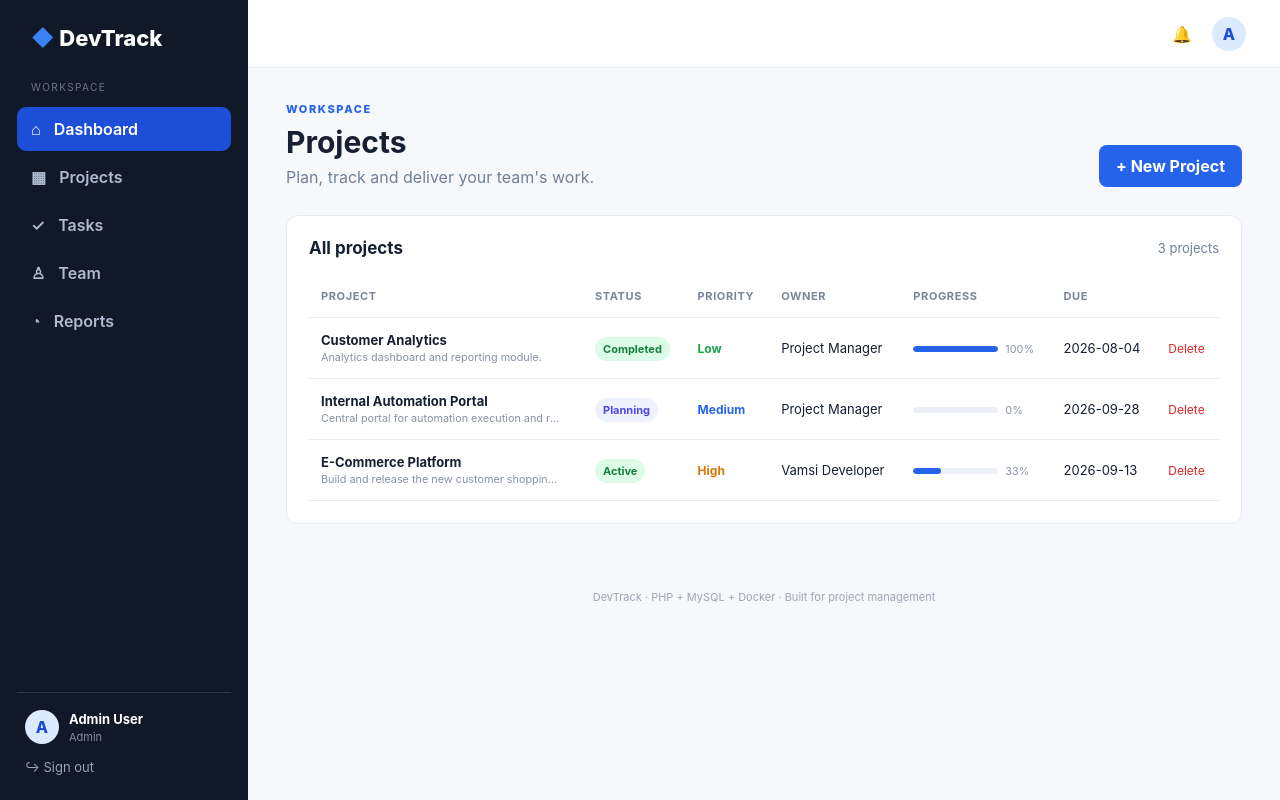
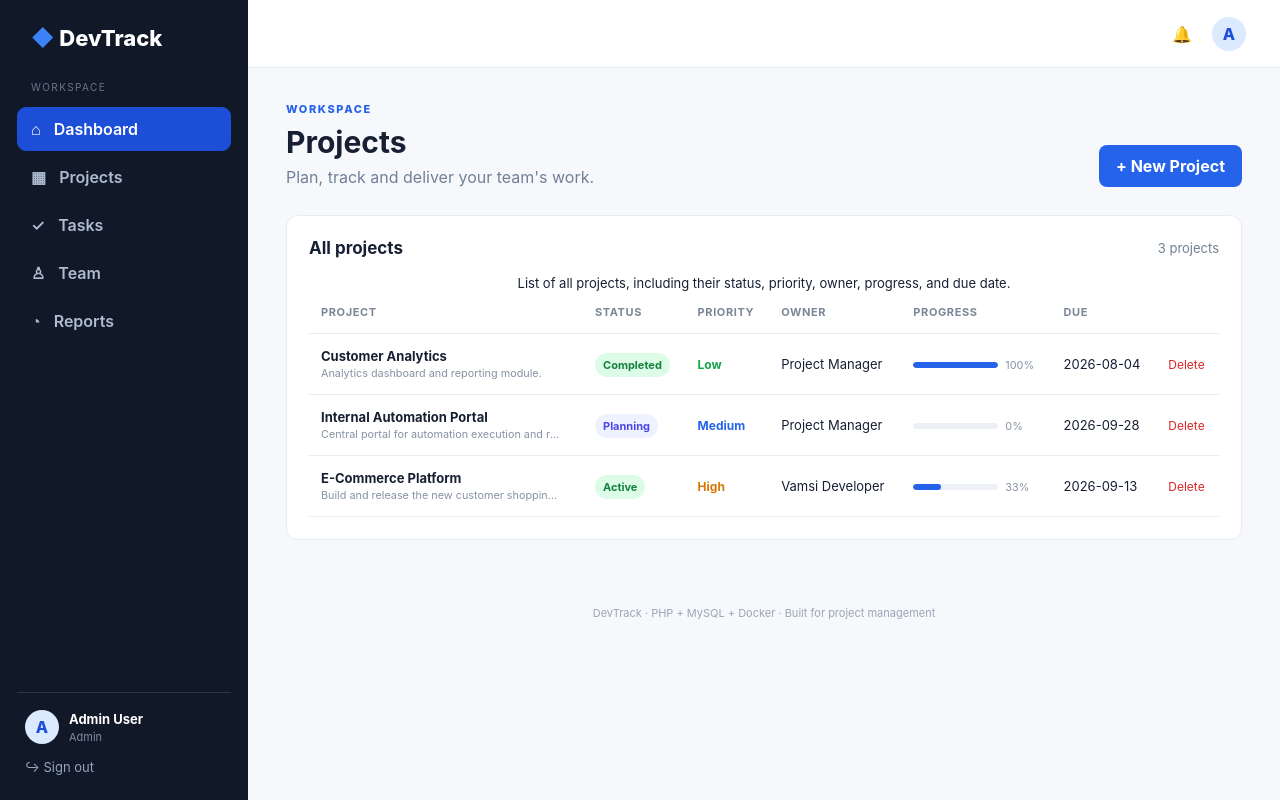
Before and after one commit to vamsik-0067/PHP_Project, a PHP site: page /projects.php in a window 1280 px wide. Run offline with PHP 8.4, Linux system fonts and the light colour scheme; a user stored in the database is signed in; data comes from the database, SQL or seed files in the repository.

Commit message:
Update projects.php

```diff
--- a/src/projects.php
+++ b/src/projects.php
@@ -54,7 +54,7 @@ include_once 'partials/header.php';
 
 <div class="panel">
  <div class="panel-head"><h2>All projects</h2><span class="muted"><?= count($rows) ?> projects</span></div>
- <div class="table-wrap"><table><thead><tr><th>Project</th><th>Status</th><th>Priority</th><th>Owner</th><th>Progress</th><th>Due</th><th></th></tr></thead><tbody>
+ <div class="table-wrap"><table><caption>List of all projects, including their status, priority, owner, progress, and due date.</caption><thead><tr><th>Project</th><th>Status</th><th>Priority</th><th>Owner</th><th>Progress</th><th>Due</th><th></th></tr></thead><tbody>
  <?php foreach($rows as $p): $pct=$p['total_tasks']?round($p['done_tasks']/$p['total_tasks']*100):0; ?>
  <tr>
   <td><strong><?= e($p['name']) ?></strong><br><small><?= e($p['description']) ?></small></td>
```
